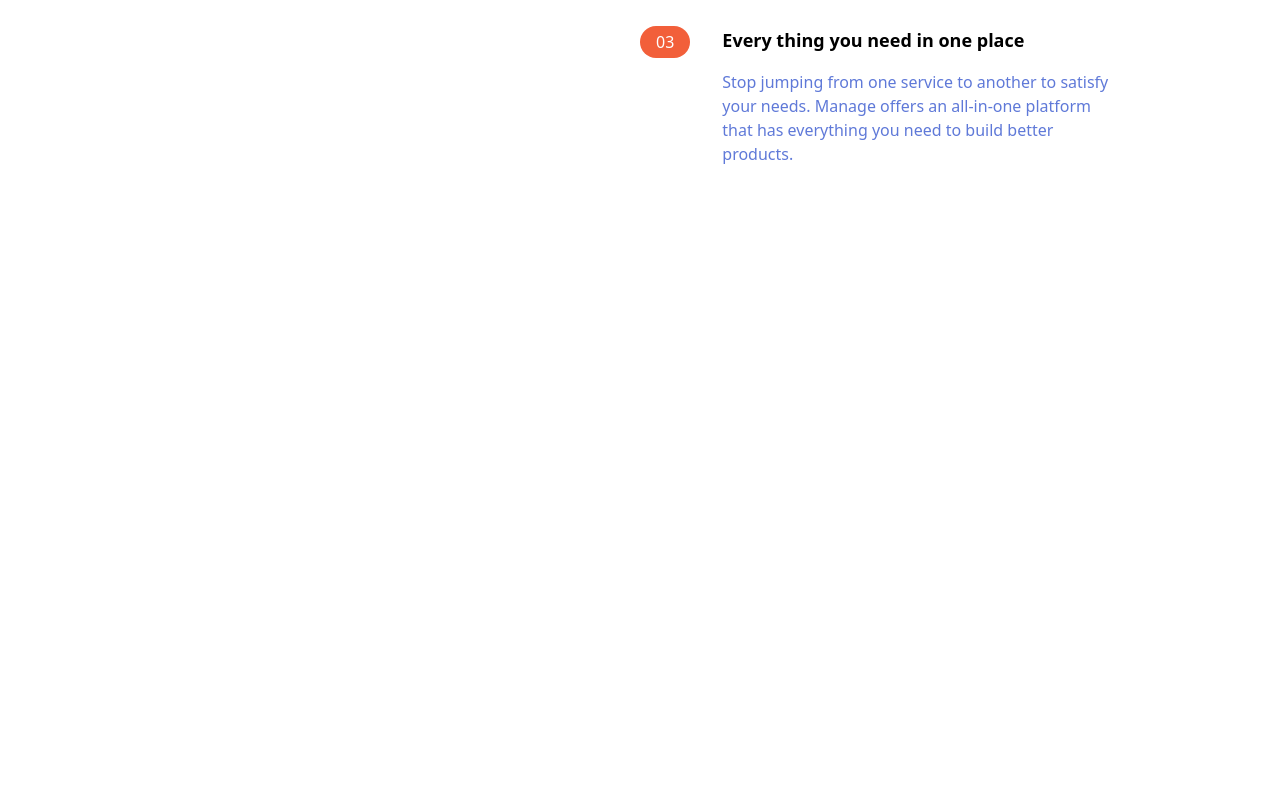
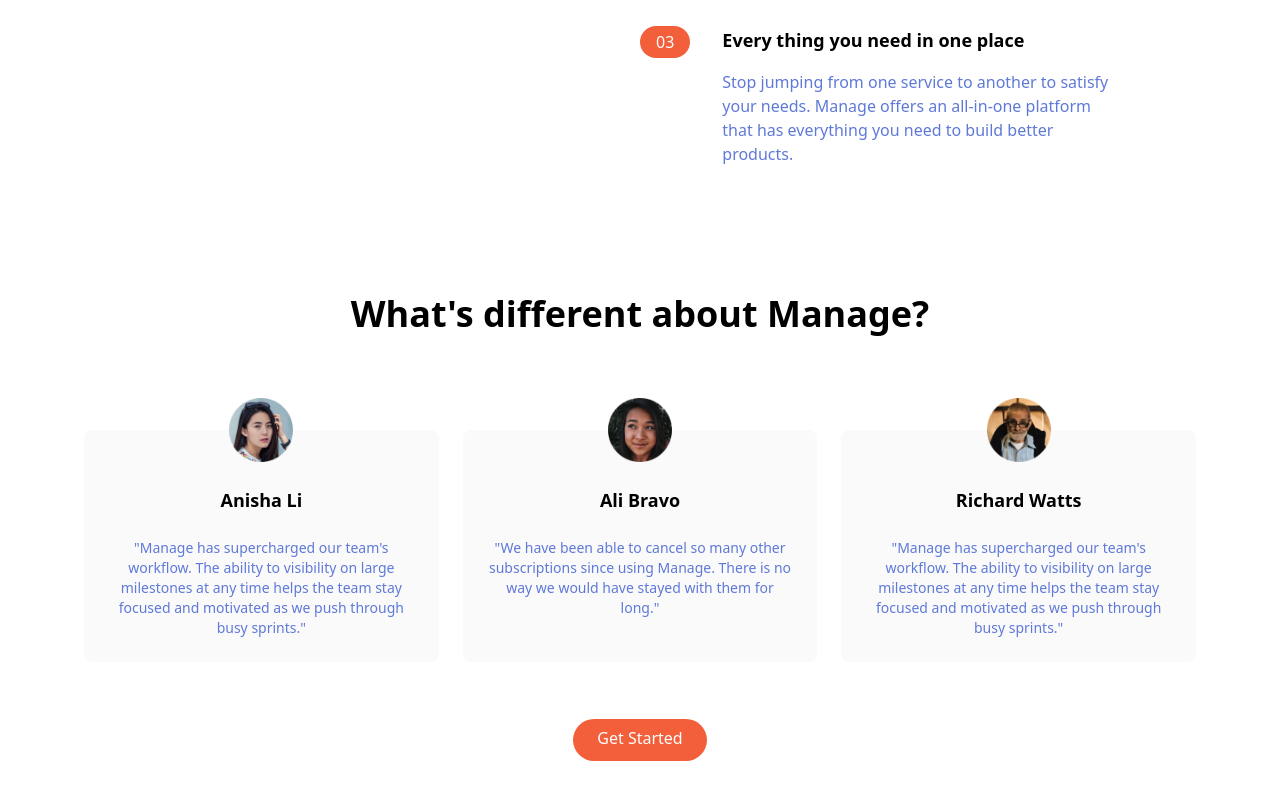
Before and after one commit to abrahamkifleT/tailwind-manage-landing, a React (Vite) app: page / in a window 1280 px wide. Shown: the part 950-1750 px from the top of the page. Before the commit the page ends 1116 px from the top, so only its background shows below. Built offline with nearby package versions, Linux system fonts and the light colour scheme.

Commit message:
add a new component called testimonial

```diff
--- a/src/App.jsx
+++ b/src/App.jsx
@@ -3,6 +3,7 @@
 import Navbar from './components/Navbar'
 import Hero from './components/Hero'
 import Features from './components/Features'
+import Testimonials from './components/Testimonials'
 
 function App() {
 
@@ -11,6 +12,7 @@
       <Navbar />
       <Hero />
       <Features />
+      <Testimonials />
     </div>
   )
 }
--- /dev/null
+++ b/src/components/Testimonials.jsx
@@ -0,0 +1,57 @@
+import React from 'react'
+import avatarAnisha from '../assets/img/avatar-anisha.png'
+import avatarAli from '../assets/img/avatar-ali.png'
+import avatarRichard from '../assets/img/avatar-richard.png'
+
+function Testimonials() {
+    return (
+        <section id="testimonials">
+            {/* Container to heading and testimonal blocks */}
+            <div className="max-w-6xl px-5 mx-auto mt-32 text-center">
+                {/* Heading  */}
+                <h2 className="text-4xl font-bold text-center">
+                    What's different about Manage?
+                </h2>
+
+                {/* Testimonial Container */}
+
+                <div className="flex flex-col mt-24 md:flex-row md:space-x-6">
+                    {/* Testimonial 1 */}
+                    <div className="flex flex-col items-center p-6 space-y-6 rounded-lg bg-veryLightGray md:w-1/3">
+                        <img src={avatarAnisha} alt="" className='w-16 -mt-14' />
+                        <h5 className="text-lg font-bold">Anisha Li</h5>
+                        <p className="text-sm  text-darkGrayishBlue">
+                            "Manage has supercharged our team's workflow. The ability to visibility on large milestones at any time helps the team stay focused and motivated as we push through busy sprints."
+                        </p>
+                    </div>
+
+                    {/* Testimonial 2 */}
+
+                    <div className="hidden  flex-col items-center p-6 space-y-6 rounded-lg bg-veryLightGray md:flex md:w-1/3">
+                        <img src={avatarAli} alt="" className='w-16 -mt-14' />
+                        <h5 className="text-lg font-bold">Ali Bravo</h5>
+                        <p className="text-sm  text-darkGrayishBlue">
+                            "We have been able to cancel so many other subscriptions since using Manage. There is no way we would have stayed with them for long."
+                        </p>
+                    </div>
+
+                    {/* Testimonial 3 */}
+
+                    <div className="hidden  flex-col items-center p-6 space-y-6 rounded-lg bg-veryLightGray md:flex md:w-1/3">
+                        <img src={avatarRichard} alt="" className='w-16 -mt-14' />
+                        <h5 className="text-lg font-bold">Richard Watts</h5>
+                        <p className="text-sm  text-darkGrayishBlue">
+                            "Manage has supercharged our team's workflow. The ability to visibility on large milestones at any time helps the team stay focused and motivated as we push through busy sprints."
+                        </p>
+                    </div>
+                </div>
+                {/* Button  */}
+                <div className="my-16">
+                   <a href="" className="p-3 px-6 pt-2 text-white bg-brightRed rounded-full baseline hover:bg-brightRedLight">Get Started</a>
+                </div>
+            </div>
+        </section>
+    )
+}
+
+export default Testimonials
```
